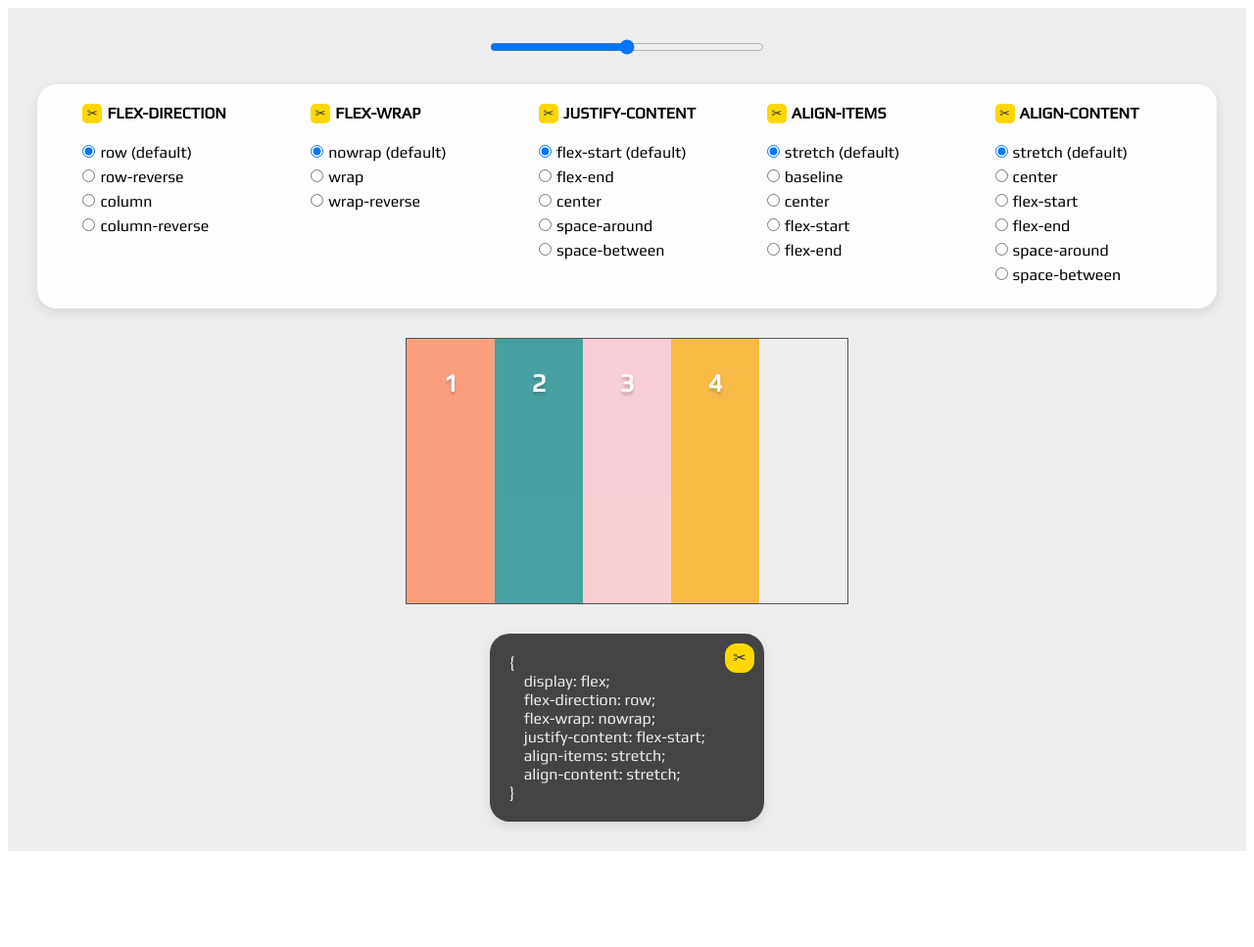
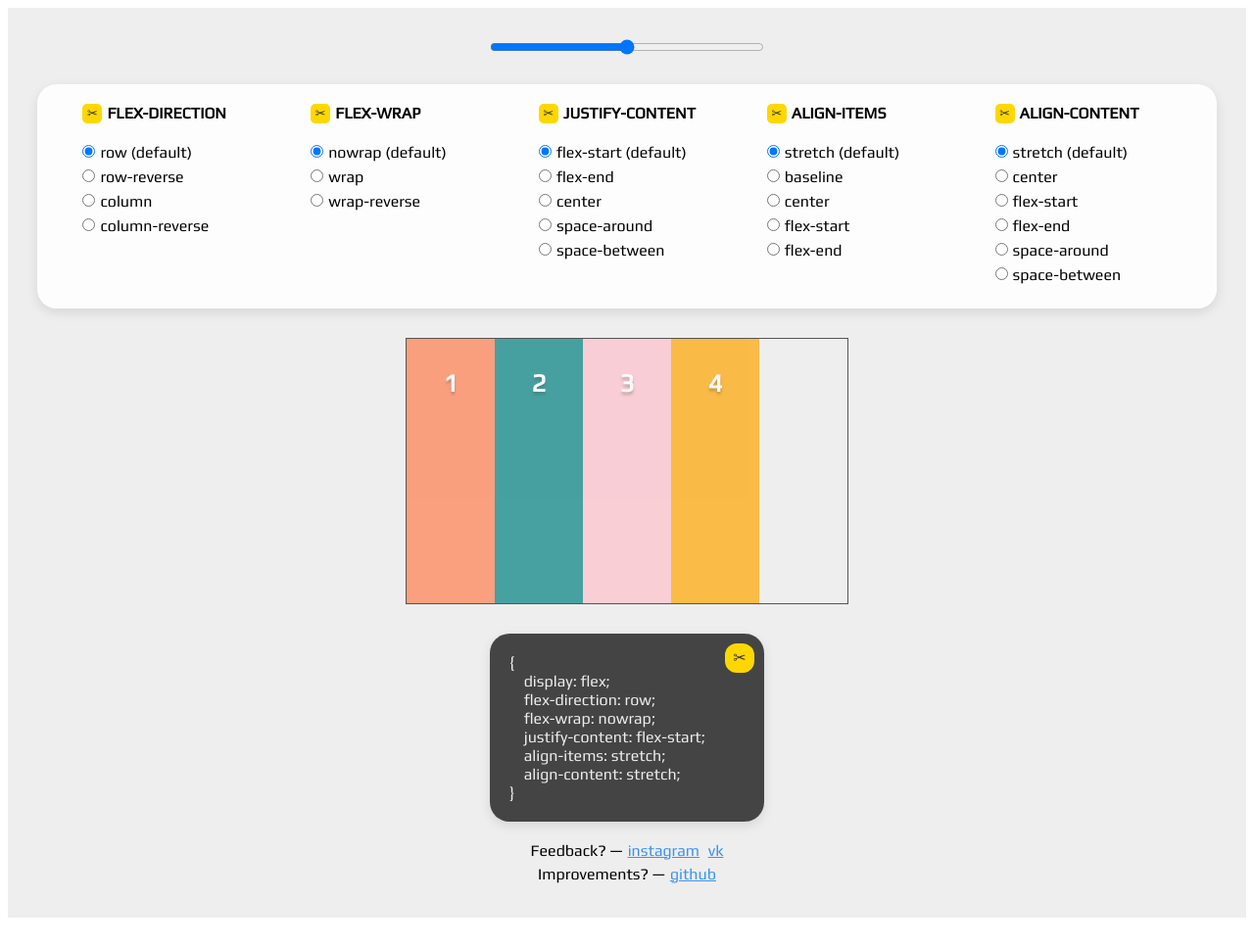
Before and after one commit to alx-skryabin/flex-help, a plain HTML site: page index.html in a window 1280 px wide. Shown: the whole page at 98% size. Before the commit the page ends 899 px from the top, so only its background shows below. Drawn offline with Linux system fonts and the light colour scheme.

Commit message:
version 1.2.1 - add author link

```diff
--- a/css/style.css
+++ b/css/style.css
@@ -155,6 +155,22 @@
 }
 
 
+.fh__flex_media {
+	margin-top: 20px;
+}
+
+.fh__flex_media-group {
+	display: flex;
+	justify-content: center;
+	margin-bottom: 5px;
+}
+
+.fh__flex_media-link a {
+	color: #3993F3;
+	margin-left: 5px;
+}
+
+
 @media screen and (max-width: 540px) {
 	.fh__flex {
 		padding: 30px 10px;
--- a/js/flex/Flex.js
+++ b/js/flex/Flex.js
@@ -3,6 +3,7 @@ import {Utils} from './utils.js'
 import {Box} from './box.js'
 import {Style} from './style.js'
 import {Copy} from './copy.js'
+import {Media} from './media.js'
 
 export class Flex {
     constructor(sel, props = {}) {
@@ -24,6 +25,7 @@ export class Flex {
         this.addEventClick();
 
         this.outputItems(this.countRange);
+        Media.add(this.$root);
     }
 
     outputItems(num) {
--- a/js/flex/config.js
+++ b/js/flex/config.js
@@ -10,7 +10,7 @@ const Colors = [
 'coral', 'teal', 'pink',
 'orange', 'limegreen',
 'skyblue', 'brown'
-];
+]
 
 const FlexProps = [
 {
@@ -35,5 +35,11 @@ const FlexProps = [
 },
 ]
 
+const URL = {
+	github: 'https://github.com/alx-skryabin/flex-help',
+	insta: 'http://instagram.com/alx.skryabin',
+	vk: 'https://vk.com/alx.skryabin'
+}
 
-export {Default, System, Colors, FlexProps}
+
+export {Default, System, Colors, FlexProps, URL}
--- /dev/null
+++ b/js/flex/media.js
@@ -0,0 +1,35 @@
+import {URL} from './config.js'
+import {Utils} from './utils.js'
+
+export class Media {
+	static add($root) {
+		let $el = Media.create();
+		$el.innerHTML = Media.template();
+		$root.append($el);
+	}
+
+	static create() {
+		let $media = Utils.crtEl('div');
+		$media.classList.add(Utils.getClass('media'));
+		return $media;
+	}
+
+	static template() {
+		let {github, insta, vk} = URL;
+
+		return `
+		<div class="fh__flex_media-group">
+			<div class="fh__flex_media-head">Feedback? —</div>
+			<div class="fh__flex_media-link">
+				<a href="${insta}" target="_blank">instagram</a>
+				<a href="${vk}" target="_blank">vk</a>
+			</div>
+		</div>
+		<div class="fh__flex_media-group">
+			<div class="fh__flex_media-head">Improvements? —</div>
+			<div class="fh__flex_media-link">
+				<a href="${github}" target="_blank">github</a>
+			</div>
+		</div>`;
+	}
+}
```
